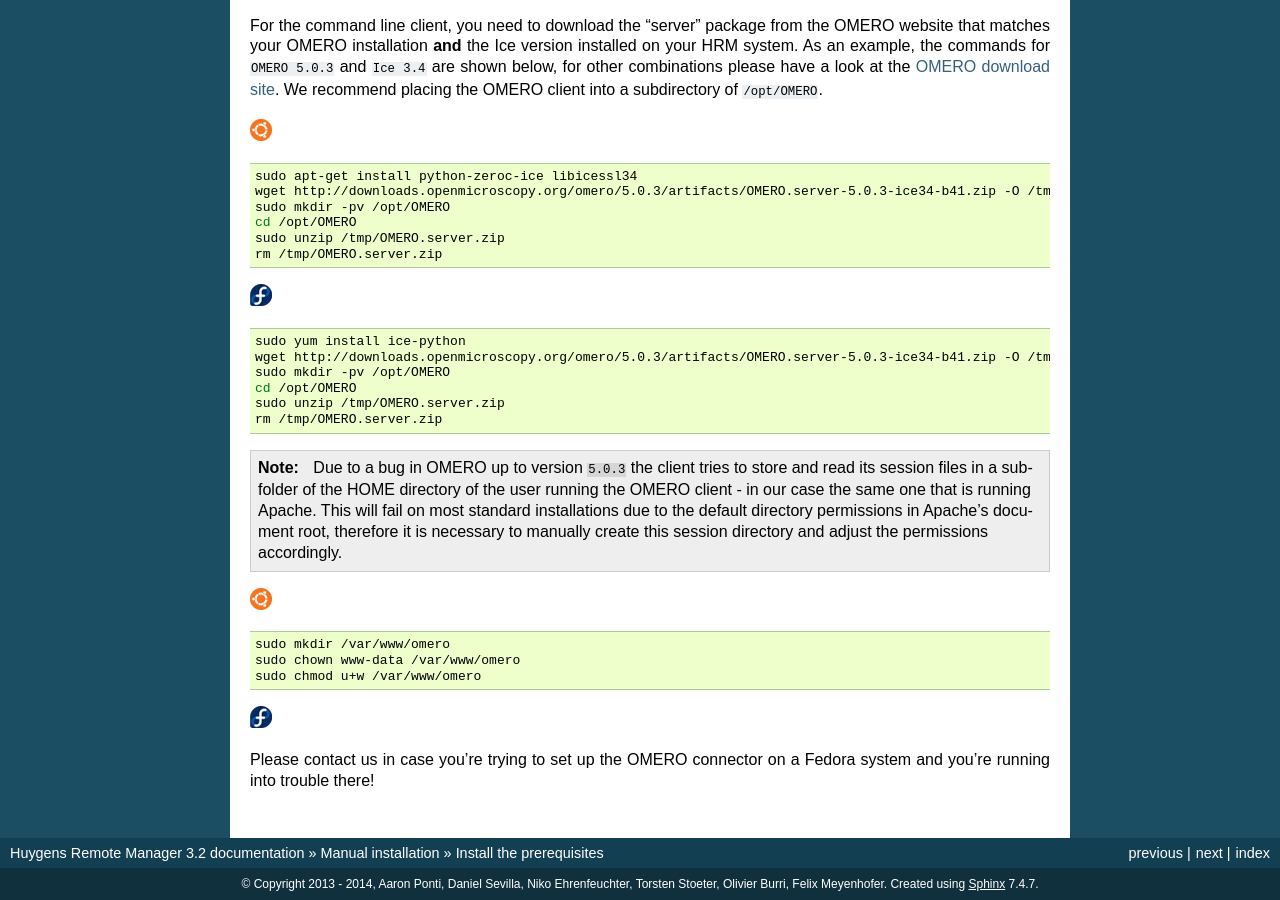
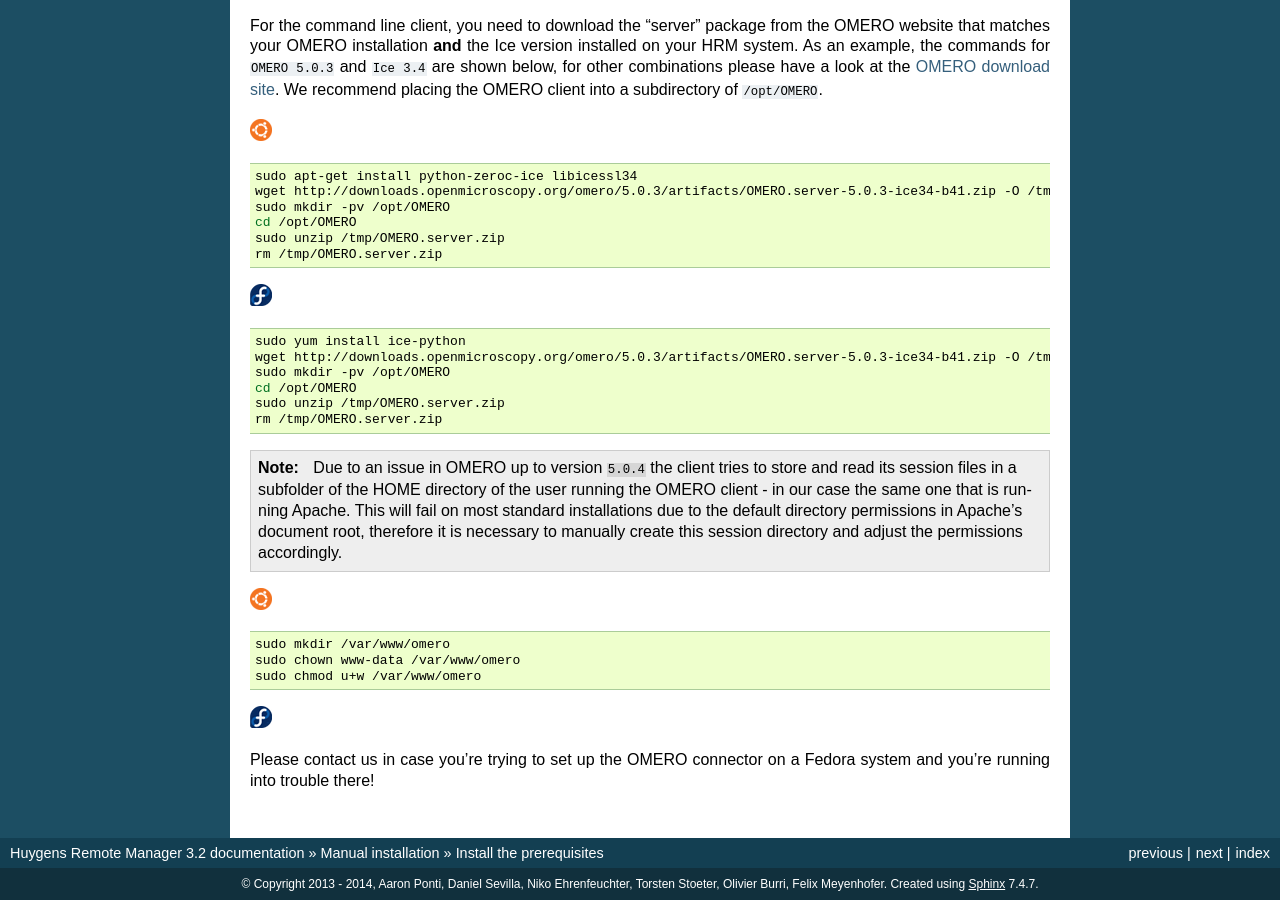
Before and after one commit to aarpon/hrm_docs, a Sphinx documentation site: the page built from docs/prerequisites.rst, in a window 1280 px wide and 900 px high, scrolled down 4190 px. Built offline with Sphinx 7.4.7, drawn with Linux system fonts in a browser that asks for light colours.

Commit message:
Adapt sentence about OMERO bugs and versions.

```diff
--- a/docs/prerequisites.rst
+++ b/docs/prerequisites.rst
@@ -255,7 +255,7 @@ For the command line client, you need to download the "server" package from the
 
 .. note::
 
-    Due to a bug in OMERO up to version ``5.0.3`` the client tries to store and
+    Due to an issue in OMERO up to version ``5.0.4`` the client tries to store and
     read its session files in a subfolder of the HOME directory of the user
     running the OMERO client - in our case the same one that is running Apache.
     This will fail on most standard installations due to the default directory
```
